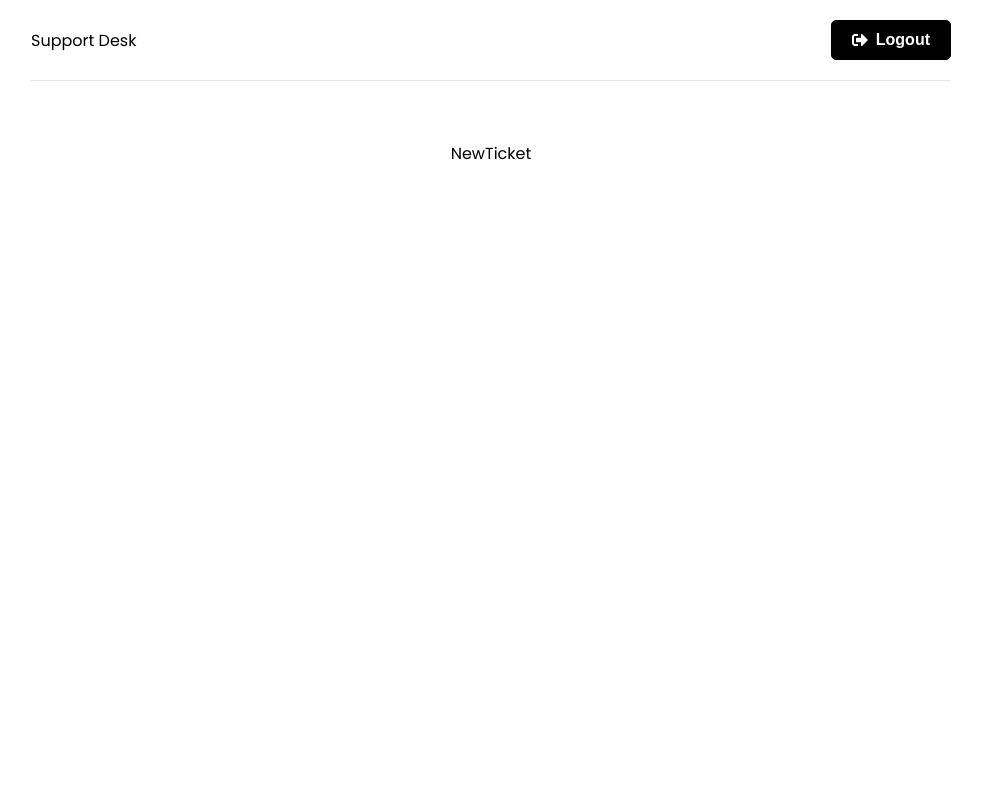
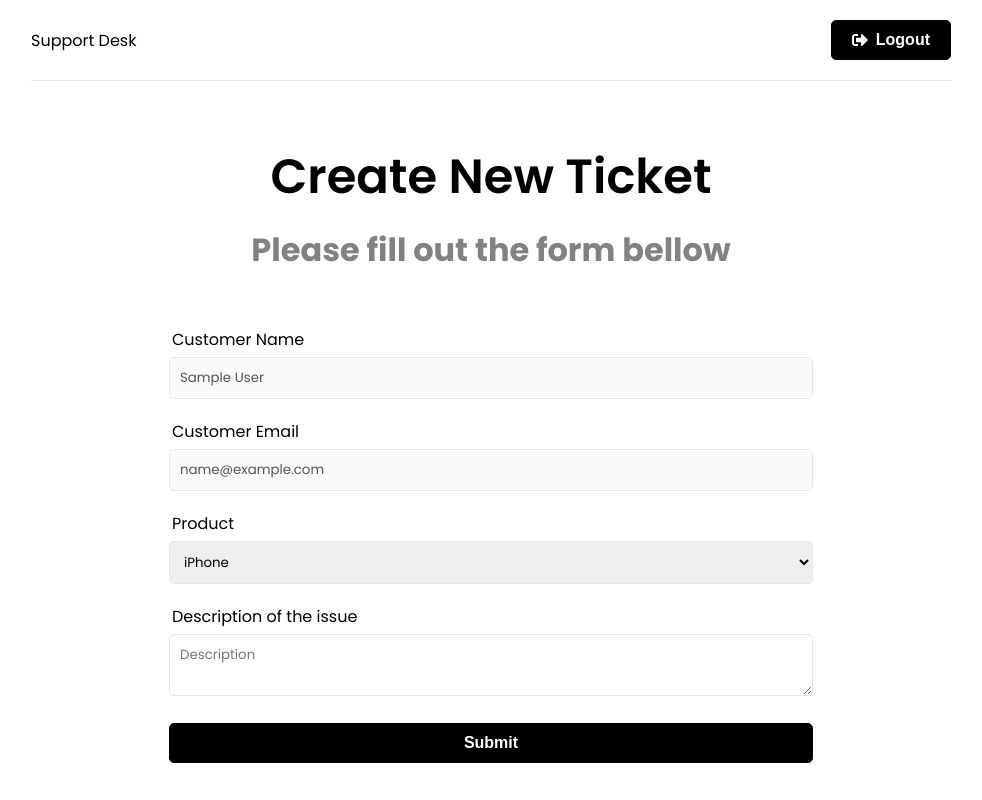
Before and after one commit to bekza/support-desk, a React (Create React App) app in the folder frontend/: page /new-ticket in a window 1280 px wide. Shown: the whole page, without its empty margins (149-1131 px from the left). Built offline with nearby package versions, Linux system fonts and the light colour scheme; sample sign-in values are in the browser's storage.

Commit message:
new ticket form

```diff
--- a/frontend/src/components/NewTicket.jsx
+++ b/frontend/src/components/NewTicket.jsx
@@ -1,7 +1,64 @@
-import React from 'react';
+import React, { useState } from 'react';
+import { useSelector } from 'react-redux';
 
 const NewTicket = () => {
-  return <div>NewTicket</div>;
+  const { user } = useSelector((state) => state.auth);
+  const [name] = useState(user.name);
+  const [email] = useState(user.email);
+  const [product, setProduct] = useState('iPhone');
+  const [description, setDescription] = useState('');
+
+  const onSubmit = (e) => {
+    e.preventDefault();
+  };
+  return (
+    <>
+      <section className='heading'>
+        <h1>Create New Ticket</h1>
+        <p>Please fill out the form bellow</p>
+      </section>
+      <section className='form'>
+        <div className='form-group'>
+          <label htmlFor='name'>Customer Name</label>
+          <input type='text' className='form-control' value={name} disabled />
+        </div>
+        <div className='form-group'>
+          <label htmlFor='email'>Customer Email</label>
+          <input type='email' className='form-control' value={email} disabled />
+        </div>
+        <form onSubmit={onSubmit}>
+          <div className='form-group'>
+            <label htmlFor='product'>Product</label>
+            <select
+              name='product'
+              id='product'
+              onChange={(e) => setProduct(e.target.value)}
+            >
+              <option value='iPhone'>iPhone</option>
+              <option value='iMac'>iMac</option>
+              <option value='iPad'>iPad</option>
+              <option value='Macbook Pro'>Mackbook Pro</option>
+            </select>
+          </div>
+          <div className='form-group'>
+            <label htmlFor='descript'>Description of the issue</label>
+            <textarea
+              name='description'
+              id='description'
+              className='form-control'
+              placeholder='Description'
+              onChange={(e) => setDescription(e.target.value)}
+            ></textarea>
+          </div>
+          <div className='form-group'>
+            <button type='submit' className='btn btn-block'>
+              Submit
+            </button>
+          </div>
+        </form>
+      </section>
+    </>
+  );
 };
 
 export default NewTicket;
```
